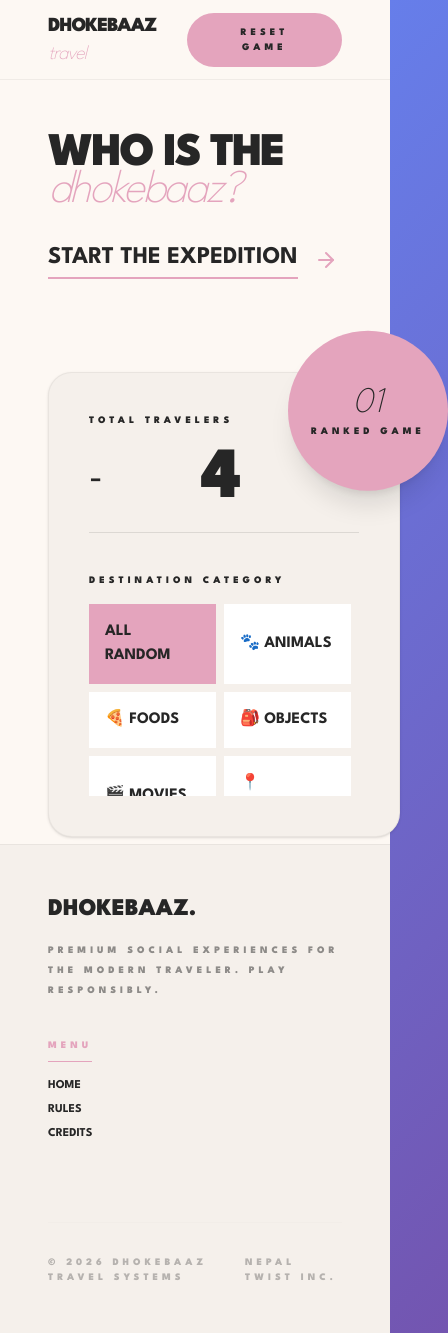
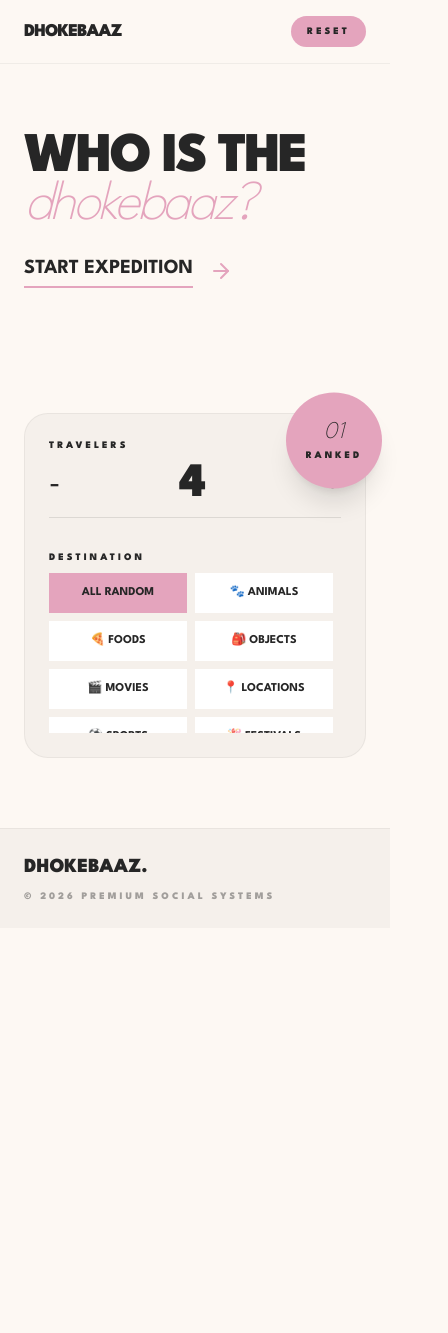
Before and after one commit to sabin147/imposter-NepaliGame, a React (Vite) app: page / in a window 390 px wide. Shown: the whole page, 448 px wide, since content can reach past the window. After the commit the page ends 928 px from the top, so only its background shows below. Built offline with nearby package versions, Linux system fonts and the light colour scheme.

Commit message:
optimized for phone

```diff
--- a/src/App.css
+++ b/src/App.css
@@ -15,31 +15,31 @@ body {
   color: var(--charcoal);
   font-family: 'League Spartan', sans-serif;
   overflow-x: hidden;
+  /* Prevents text from being tiny on mobile */
+  -webkit-text-size-adjust: 100%;
 }
 
-/* Typography Overrides */
-h1, h2, .massive-heading {
+/* Fluid Typography for Mobile */
+h1, .massive-heading {
   font-weight: 900;
-  line-height: 0.8;
+  line-height: 0.85;
   letter-spacing: -0.05em;
   text-transform: uppercase;
+  /* Adjusts based on screen width: bigger on desktop, manageable on mobile */
+  font-size: clamp(3.5rem, 12vw, 10rem);
 }
 
 .utility-label {
   font-size: 10px;
   font-weight: 900;
-  letter-spacing: 0.4em;
+  letter-spacing: 0.3em;
   text-transform: uppercase;
 }
 
-/* Premium Animations */
+/* Animations */
 @keyframes bounce-slow {
   0%, 100% { transform: translateY(-5%); }
   50% { transform: translateY(5%); }
-}
-
-.animate-premium {
-  transition: all 1s var(--ease-premium);
 }
 
 .grayscale-reveal {
@@ -47,15 +47,28 @@ h1, h2, .massive-heading {
   transition: all 1s var(--ease-premium);
 }
 
-.grayscale-reveal:hover {
-  filter: grayscale(0%);
-  transform: scale(1.08);
+@media (hover: hover) {
+  .grayscale-reveal:hover {
+    filter: grayscale(0%);
+    transform: scale(1.05);
+  }
 }
 
-/* Custom Scrollbar for the Category Grid */
+/* Mobile-friendly scrollbar */
 .custom-scrollbar::-webkit-scrollbar {
-  width: 4px;
+  width: 3px;
 }
 .custom-scrollbar::-webkit-scrollbar-thumb {
   background: var(--accent);
 }
+
+/* Helpers for layout spacing */
+.section-padding {
+  padding: 5rem 1.5rem;
+}
+
+@media (min-width: 1024px) {
+  .section-padding {
+    padding: 5rem 3rem;
+  }
+}
--- a/src/App.jsx
+++ b/src/App.jsx
@@ -95,57 +95,55 @@ const App = () => {
 
  return (
     <div className="min-h-screen bg-[#fdf8f3] text-[#262626]">
-      {/* Navigation */}
-      <nav className="fixed top-0 w-full h-20 flex items-center justify-between px-12 z-50 bg-[#fdf8f3]/80 backdrop-blur-md border-b border-black/5">
-        <div className="font-black text-xl tracking-tighter">DHOKEBAAZ <span className="text-[#e4a4bd] italic font-light">travel</span></div>
-        <div className="hidden md:flex gap-8 utility-label">
-          <span className="cursor-pointer hover:text-[#e4a4bd] transition-colors">How to play</span>
-          <span className="cursor-pointer hover:text-[#e4a4bd] transition-colors">Categories</span>
-        </div>
-        <button onClick={() => setGameState('setup')} className="bg-[#e4a4bd] px-8 py-3 rounded-full utility-label hover:brightness-95 transition-all">Reset Game</button>
+      {/* Navigation - Responsive height and padding */}
+      <nav className="fixed top-0 w-full h-16 md:h-20 flex items-center justify-between px-6 md:px-12 z-50 bg-[#fdf8f3]/90 backdrop-blur-md border-b border-black/5">
+        <div className="font-black text-lg md:text-xl tracking-tighter uppercase">DHOKEBAAZ</div>
+        <button
+          onClick={() => setGameState('setup')}
+          className="bg-[#e4a4bd] px-4 py-2 md:px-8 md:py-3 rounded-full utility-label text-[8px] md:text-[10px]">
+          Reset
+        </button>
       </nav>
 
-      <main className="pt-20">
+      <main className="pt-16 md:pt-20">
         {gameState === 'setup' && (
-          <section className="min-h-[calc(100vh-80px)] grid grid-cols-12 gap-8 items-center px-12">
-            {/* Left side: Hero Text */}
-            <div className="col-span-12 lg:col-span-7 py-12">
-              <h1 className="text-[12vw] leading-[0.8] mb-8">
+          <section className="min-h-[calc(100vh-80px)] grid grid-cols-12 gap-6 md:gap-8 items-center px-6 md:px-12 py-10">
+            <div className="col-span-12 lg:col-span-7">
+              <h1 className="mb-6 md:mb-8">
                 WHO IS THE <br />
                 <span className="text-[#e4a4bd] italic font-light lowercase">dhokebaaz?</span>
               </h1>
-              <div className="flex items-center gap-4 group cursor-pointer" onClick={startGame}>
-                <span className="text-2xl border-b-2 border-[#e4a4bd] pb-1 font-bold">START THE EXPEDITION</span>
+              <div className="flex items-center gap-4 group cursor-pointer mb-10 lg:mb-0" onClick={startGame}>
+                <span className="text-xl md:text-2xl border-b-2 border-[#e4a4bd] pb-1 font-bold">START EXPEDITION</span>
                 <ArrowRight className="text-[#e4a4bd] group-hover:translate-x-2 transition-transform" />
               </div>
             </div>
 
-            {/* Right side: Setup Card */}
             <div className="col-span-12 lg:col-span-5 relative">
-              <div className="bg-[#f5f0eb] p-10 rounded-[24px] shadow-sm border border-black/5">
-                <div className="space-y-10">
+              <div className="bg-[#f5f0eb] p-6 md:p-10 rounded-[24px] border border-black/5">
+                <div className="space-y-8 md:space-y-10">
                   <div>
-                    <p className="utility-label mb-4">Total Travelers</p>
-                    <div className="flex items-center justify-between border-b border-black/10 pb-4">
-                      <button onClick={() => setPlayerCount(Math.max(3, playerCount - 1))} className="text-4xl">-</button>
-                      <span className="text-7xl font-black">{playerCount}</span>
-                      <button onClick={() => setPlayerCount(Math.min(20, playerCount + 1))} className="text-4xl">+</button>
+                    <p className="utility-label mb-2">Travelers</p>
+                    <div className="flex items-center justify-between border-b border-black/10 pb-2">
+                      <button onClick={() => setPlayerCount(Math.max(3, playerCount - 1))} className="text-3xl">-</button>
+                      <span className="text-5xl md:text-7xl font-black">{playerCount}</span>
+                      <button onClick={() => setPlayerCount(Math.min(20, playerCount + 1))} className="text-3xl">+</button>
                     </div>
                   </div>
 
                   <div>
-                    <p className="utility-label mb-4">Destination Category</p>
-                    <div className="grid grid-cols-2 gap-2 h-48 overflow-y-auto pr-2 custom-scrollbar">
+                    <p className="utility-label mb-2">Destination</p>
+                    <div className="grid grid-cols-2 gap-2 h-40 overflow-y-auto pr-2 custom-scrollbar">
                       <button
                         onClick={() => setSelectedCategory('all')}
-                        className={`p-4 text-left font-bold transition-all ${selectedCategory === 'all' ? 'bg-[#e4a4bd]' : 'bg-white hover:bg-white/50'}`}>
+                        className={`p-3 text-xs font-bold transition-all ${selectedCategory === 'all' ? 'bg-[#e4a4bd]' : 'bg-white'}`}>
                         ALL RANDOM
                       </button>
                       {Object.entries(categories).map(([key, cat]) => (
                         <button
                           key={key}
                           onClick={() => setSelectedCategory(key)}
-                          className={`p-4 text-left font-bold transition-all ${selectedCategory === key ? 'bg-[#e4a4bd]' : 'bg-white hover:bg-white/50'}`}>
+                          className={`p-3 text-xs font-bold transition-all ${selectedCategory === key ? 'bg-[#e4a4bd]' : 'bg-white'}`}>
                           {cat.name.toUpperCase()}
                         </button>
                       ))}
@@ -154,38 +152,38 @@ const App = () => {
                 </div>
               </div>
 
-              {/* Floating Concierge Badge */}
-              <div className="absolute -top-12 -right-12 w-40 h-40 bg-[#e4a4bd] rounded-full flex flex-col items-center justify-center animate-[bounce-slow_4s_ease-in-out_infinite] shadow-xl">
-                <span className="text-4xl font-light italic">01</span>
-                <span className="utility-label text-[8px]">Ranked Game</span>
+              {/* Badge - Scaled down for mobile */}
+              <div className="absolute -top-6 -right-4 md:-top-12 md:-right-12 w-24 h-24 md:w-40 md:h-40 bg-[#e4a4bd] rounded-full flex flex-col items-center justify-center animate-[bounce-slow_4s_ease-in-out_infinite] shadow-xl z-10">
+                <span className="text-2xl md:text-4xl font-light italic">01</span>
+                <span className="utility-label text-[6px] md:text-[8px]">Ranked</span>
               </div>
             </div>
           </section>
         )}
 
         {gameState === 'playing' && (
-          <section className="min-h-[calc(100vh-80px)] flex flex-col items-center justify-center px-12 text-center">
-            <p className="utility-label text-[#e4a4bd] mb-4">Current Explorer: {currentPlayer + 1} / {playerCount}</p>
-            <h2 className="text-8xl mb-12">PLAYER IDENTITY</h2>
+          <section className="min-h-[calc(100vh-80px)] flex flex-col items-center justify-center px-6 text-center py-10">
+            <p className="utility-label text-[#e4a4bd] mb-2">Explorer {currentPlayer + 1} / {playerCount}</p>
+            <h2 className="text-4xl md:text-7xl mb-8 font-black uppercase tracking-tighter">Identity</h2>
 
-            <div className="w-full max-w-2xl aspect-[16/9] bg-[#f5f0eb] rounded-[24px] flex items-center justify-center overflow-hidden border border-black/5">
+            <div className="w-full max-w-lg aspect-[4/5] md:aspect-[16/9] bg-[#f5f0eb] rounded-[24px] flex items-center justify-center overflow-hidden border border-black/5 relative">
               {!showWord ? (
                 <button
                   onClick={() => setShowWord(true)}
-                  className="w-full h-full grayscale-reveal bg-slate-200 flex flex-col items-center justify-center transition-all duration-1000">
-                  <Search size={48} strokeWidth={1} />
+                  className="w-full h-full bg-slate-200 flex flex-col items-center justify-center grayscale-reveal">
+                  <Search size={40} strokeWidth={1} />
                   <p className="utility-label mt-4">Reveal Ticket</p>
                 </button>
               ) : (
-                <div className="animate-premium px-8">
-                   <p className="utility-label mb-2">Your Secret Assignment:</p>
-                   <div className="text-6xl font-black uppercase tracking-tighter">
+                <div className="px-6">
+                   <p className="utility-label mb-2 opacity-50">Confidential Word:</p>
+                   <div className="text-4xl md:text-6xl font-black uppercase tracking-tight break-words">
                     {currentPlayer === gameData.imposterIndex ? 'dhokebaaz' : gameData.secretWord}
                    </div>
                    <button
                     onClick={nextPlayer}
-                    className="mt-8 bg-[#262626] text-white px-10 py-4 rounded-full utility-label hover:bg-[#e4a4bd] hover:text-[#262626] transition-all">
-                    Confirm & Pass
+                    className="mt-8 bg-[#262626] text-white px-8 py-4 rounded-full utility-label hover:bg-[#e4a4bd] hover:text-[#262626] transition-all w-full">
+                    I Understand
                    </button>
                 </div>
               )}
@@ -194,67 +192,49 @@ const App = () => {
         )}
 
         {gameState === 'discussion' && (
-          <section className="min-h-[calc(100vh-80px)] grid grid-cols-12 gap-0 border-t border-black/10">
-            <div className="col-span-12 lg:col-span-6 p-20 flex flex-col justify-center border-r border-black/10">
-              <h2 className="text-[8vw] mb-6 italic font-light text-[#e4a4bd] lowercase">discussion</h2>
-              <p className="text-2xl leading-relaxed opacity-70">
-                The itinerary has been shared. One of you is an interloper.
-                Describe your destination without giving it away. Find the
-                <span className="font-bold text-[#262626] uppercase mx-2">धोकेबाज</span>.
+          <section className="min-h-[calc(100vh-80px)] flex flex-col lg:grid lg:grid-cols-12 border-t border-black/10">
+            <div className="lg:col-span-6 p-8 md:p-20 flex flex-col justify-center border-b lg:border-b-0 lg:border-r border-black/10">
+              <h2 className="text-6xl md:text-[8vw] mb-4 italic font-light text-[#e4a4bd] lowercase">discussion</h2>
+              <p className="text-lg md:text-2xl leading-relaxed opacity-70">
+                The itinerary is set. Describe your assignment. Find the
+                <span className="font-bold text-[#262626] uppercase mx-2">interloper</span>.
               </p>
             </div>
-            <div className="col-span-12 lg:col-span-6 p-20 flex items-center justify-center bg-[#f5f0eb]">
+            <div className="lg:col-span-6 p-12 md:p-20 flex items-center justify-center bg-[#f5f0eb]">
               <button
                 onClick={() => setGameState('voting')}
-                className="w-64 h-64 rounded-full bg-[#262626] text-[#fdf8f3] flex flex-col items-center justify-center hover:scale-110 transition-transform duration-1000 ease-[cubic-bezier(0.16,1,0.3,1)]">
-                <span className="utility-label">Reveal the</span>
-                <span className="text-2xl font-black">TRUTH</span>
+                className="w-48 h-48 md:w-64 md:h-64 rounded-full bg-[#262626] text-[#fdf8f3] flex flex-col items-center justify-center active:scale-90 transition-transform">
+                <span className="utility-label">Reveal</span>
+                <span className="text-xl md:text-2xl font-black">RESULT</span>
               </button>
             </div>
           </section>
         )}
 
         {gameState === 'voting' && (
-          <section className="min-h-[calc(100vh-80px)] p-12 flex flex-col items-center justify-center">
-             <div className="grid grid-cols-1 md:grid-cols-2 gap-4 w-full max-w-5xl">
-                <div className="p-16 bg-[#e4a4bd] rounded-[24px]">
-                  <p className="utility-label mb-4">The Secret Word</p>
-                  <h3 className="text-7xl font-black uppercase">{gameData.secretWord}</h3>
+          <section className="min-h-[calc(100vh-80px)] px-6 md:px-12 flex flex-col items-center justify-center py-10">
+             <div className="grid grid-cols-1 md:grid-cols-2 gap-4 w-full max-w-4xl">
+                <div className="p-8 md:p-16 bg-[#e4a4bd] rounded-[24px]">
+                  <p className="utility-label mb-2">The Word</p>
+                  <h3 className="text-4xl md:text-6xl font-black uppercase">{gameData.secretWord}</h3>
                 </div>
-                <div className="p-16 bg-[#262626] text-[#fdf8f3] rounded-[24px]">
-                  <p className="utility-label mb-4 text-[#e4a4bd]">The Imposter</p>
-                  <h3 className="text-7xl font-black uppercase tracking-tighter">PLAYER {gameData.imposterIndex + 1}</h3>
+                <div className="p-8 md:p-16 bg-[#262626] text-[#fdf8f3] rounded-[24px]">
+                  <p className="utility-label mb-2 text-[#e4a4bd]">The Imposter</p>
+                  <h3 className="text-4xl md:text-6xl font-black uppercase">Player {gameData.imposterIndex + 1}</h3>
                 </div>
              </div>
              <button
               onClick={() => setGameState('setup')}
-              className="mt-12 flex items-center gap-4 group">
-                <span className="text-2xl border-b-2 border-[#262626] pb-1 font-bold">NEW EXPEDITION</span>
-                <RotateCcw className="group-hover:rotate-180 transition-transform duration-700" />
+              className="mt-12 flex items-center gap-4 group uppercase font-bold border-b-2 border-black pb-1">
+                New Game <RotateCcw size={18} />
              </button>
           </section>
         )}
       </main>
 
-      <footer className="bg-[#f5f0eb] p-12 border-t border-black/5">
-        <div className="grid grid-cols-12 gap-8">
-          <div className="col-span-12 lg:col-span-5">
-            <div className="font-black text-2xl mb-4">DHOKEBAAZ.</div>
-            <p className="utility-label opacity-50 max-w-xs leading-loose">Premium social experiences for the modern traveler. Play responsibly.</p>
-          </div>
-          <div className="col-span-4 lg:col-span-2">
-            <p className="utility-label text-[#e4a4bd] mb-4 border-b border-[#e4a4bd] pb-2 inline-block">Menu</p>
-            <ul className="space-y-2 font-bold uppercase text-xs">
-              <li>Home</li>
-              <li>Rules</li>
-              <li>Credits</li>
-            </ul>
-          </div>
-        </div>
-        <div className="mt-20 pt-8 border-t border-black/5 flex justify-between text-[9px] utility-label opacity-30">
-          <span>© 2026 DHOKEBAAZ TRAVEL SYSTEMS</span>
-          <span>NEPAL TWIST INC.</span>
-        </div>
+      <footer className="bg-[#f5f0eb] p-6 md:p-12 border-t border-black/5 mt-auto">
+        <div className="font-black text-xl mb-2">DHOKEBAAZ.</div>
+        <p className="text-[10px] utility-label opacity-40">© 2026 Premium Social Systems</p>
       </footer>
     </div>
   );
```
